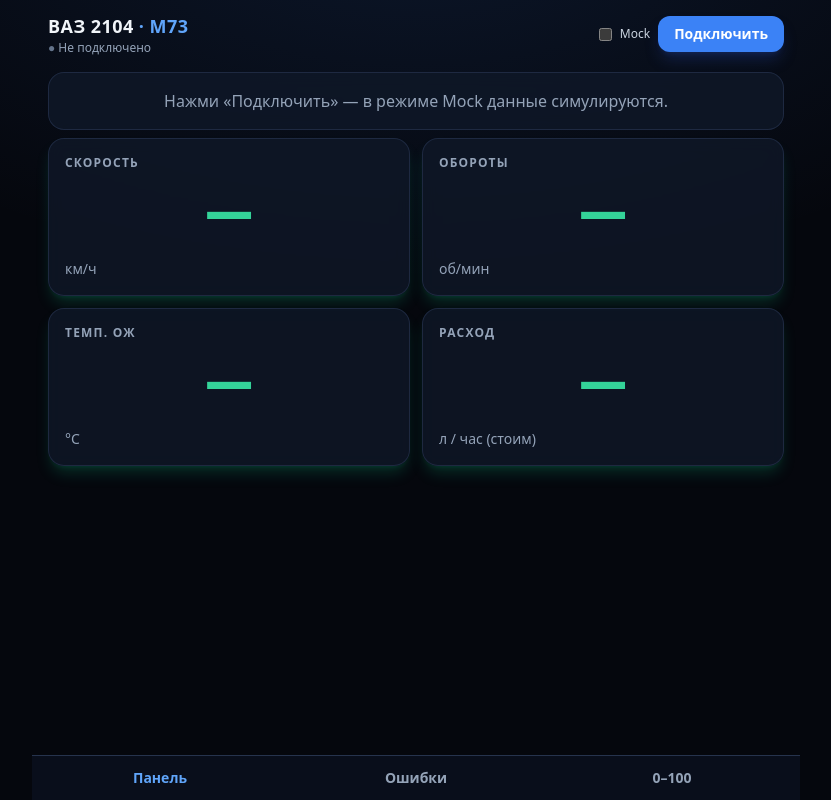
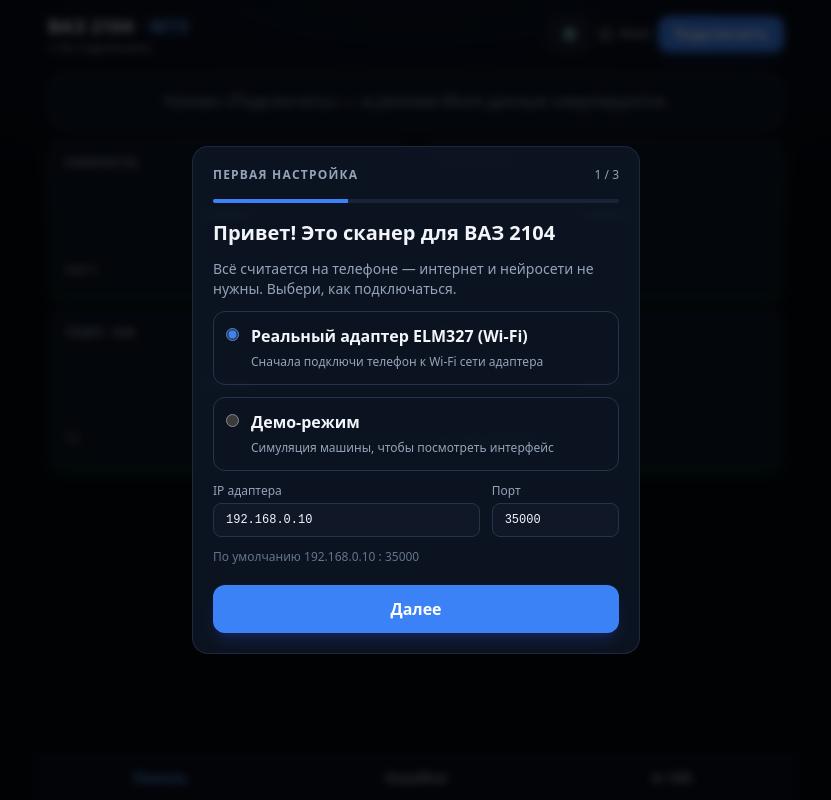
Before and after one commit to FoxTaffy/MyOldCar, a Vue app: page / in a window 1280 px wide. Shown: the whole page, without its empty margins (224-1055 px from the left). Built offline with nearby package versions, Linux system fonts and the light colour scheme; what @capacitor/core would draw is missing.

Commit message:
Add first-run setup wizard (connection, car context) with persisted prefs
Co-Authored-By: Claude Sonnet 5.5 <noreply@anthropic.com>
Claude-Session: https://claude.ai/code/session_015NSWVVCbYy2Vi6dpoRRyEs

```diff
--- a/src/App.vue
+++ b/src/App.vue
@@ -1,7 +1,10 @@
 <script setup lang="ts">
+import { ref } from 'vue'
+import OnboardingWizard from '@/components/OnboardingWizard.vue'
 import { useVehicle } from '@/composables/useVehicle'
 
 const v = useVehicle()
+const showSetup = ref(!v.prefs.onboarded)
 const tabs = [
   { to: '/', label: 'Панель' },
   { to: '/diagnostics', label: 'Ошибки' },
@@ -19,6 +22,7 @@ const tabs = [
           {{ v.status.value === 'connected' ? (v.prefs.mock ? 'Демо-режим (mock)' : 'ELM327 подключён') : v.status.value === 'connecting' ? 'Подключение…' : 'Не подключено' }}
         </div>
       </div>
+      <button class="btn-ghost !px-3 !py-2 text-sm" aria-label="Настройки" @click="showSetup = true">⚙</button>
       <label v-if="!v.isConnected.value" class="flex items-center gap-2 text-xs text-slate-300">
         <input v-model="v.prefs.mock" type="checkbox" class="accent-blue-500" /> Mock
       </label>
@@ -31,6 +35,8 @@ const tabs = [
       <RouterView />
     </main>
 
+    <OnboardingWizard v-if="showSetup" @done="showSetup = false" />
+
     <nav class="grid grid-cols-3 border-t border-night-600 bg-night-900/95 pb-[env(safe-area-inset-bottom)]">
       <RouterLink v-for="t in tabs" :key="t.to" :to="t.to" class="py-3 text-center text-sm font-semibold text-slate-400" active-class="!text-accent-glow">
         {{ t.label }}
--- /dev/null
+++ b/src/components/OnboardingWizard.vue
@@ -0,0 +1,92 @@
+<script setup lang="ts">
+import { computed, ref } from 'vue'
+import { useVehicle } from '@/composables/useVehicle'
+import type { AppSettings } from '@/types'
+
+const emit = defineEmits<{ done: [] }>()
+const { prefs, settings, connect, isConnected, status } = useVehicle()
+
+const step = ref(0)
+const total = 3
+const connectNow = ref(true)
+
+const portText = computed({
+  get: () => String(prefs.port),
+  set: (v: string) => { const n = parseInt(v, 10); if (n > 0 && n < 65536) prefs.port = n },
+})
+
+const toggles: { key: keyof AppSettings; label: string; hint: string }[] = [
+  { key: 'recentFuelServicing', label: 'Недавно обслуживались топливные магистрали / бак', hint: 'Повышает вероятность проблем с давлением топлива' },
+  { key: 'recentAirIntakeServicing', label: 'Недавно трогали впуск (ДМРВ, гофра, фильтр)', hint: 'Повышает вероятность подсоса воздуха' },
+  { key: 'recentIgnitionServicing', label: 'Недавно меняли свечи / провода / модуль зажигания', hint: 'Учитывается при пропусках зажигания' },
+  { key: 'coldStartOnly', label: 'Неисправность проявляется только на холодном', hint: 'Влияет на оценку модуля зажигания' },
+]
+
+async function finish(): Promise<void> {
+  prefs.onboarded = true
+  emit('done')
+  if (connectNow.value && status.value === 'disconnected' && !isConnected.value) await connect()
+}
+</script>
+
+<template>
+  <div class="fixed inset-0 z-50 flex items-end justify-center bg-black/70 backdrop-blur-sm sm:items-center">
+    <div class="card max-h-full w-full max-w-md space-y-4 overflow-y-auto rounded-b-none border-night-600 bg-night-900 p-5 sm:rounded-b-2xl">
+      <div class="flex items-center justify-between text-xs text-slate-400">
+        <span class="font-semibold uppercase tracking-widest">Первая настройка</span>
+        <span>{{ step + 1 }} / {{ total }}</span>
+      </div>
+      <div class="h-1 overflow-hidden rounded-full bg-night-700">
+        <div class="h-full bg-accent transition-all" :style="{ width: ((step + 1) / total) * 100 + '%' }" />
+      </div>
+
+      <section v-if="step === 0" class="space-y-3">
+        <h2 class="text-xl font-bold">Привет! Это сканер для ВАЗ 2104</h2>
+        <p class="text-sm text-slate-400">Всё считается на телефоне — интернет и нейросети не нужны. Выбери, как подключаться.</p>
+        <label class="flex items-start gap-3 rounded-xl border border-night-600 p-3">
+          <input type="radio" class="mt-1 accent-blue-500" :checked="!prefs.mock" @change="prefs.mock = false" />
+          <span><b>Реальный адаптер ELM327 (Wi-Fi)</b><br /><span class="text-xs text-slate-400">Сначала подключи телефон к Wi-Fi сети адаптера</span></span>
+        </label>
+        <label class="flex items-start gap-3 rounded-xl border border-night-600 p-3">
+          <input type="radio" class="mt-1 accent-blue-500" :checked="prefs.mock" @change="prefs.mock = true" />
+          <span><b>Демо-режим</b><br /><span class="text-xs text-slate-400">Симуляция машины, чтобы посмотреть интерфейс</span></span>
+        </label>
+        <div v-if="!prefs.mock" class="grid grid-cols-3 gap-3">
+          <label class="col-span-2 text-xs text-slate-400">IP адаптера
+            <input v-model="prefs.host" inputmode="decimal" class="mt-1 w-full rounded-lg border border-night-600 bg-night-800 px-3 py-2 font-mono text-slate-100" />
+          </label>
+          <label class="text-xs text-slate-400">Порт
+            <input v-model="portText" inputmode="numeric" class="mt-1 w-full rounded-lg border border-night-600 bg-night-800 px-3 py-2 font-mono text-slate-100" />
+          </label>
+          <p class="col-span-3 text-xs text-slate-500">По умолчанию 192.168.0.10 : 35000</p>
+        </div>
+      </section>
+
+      <section v-else-if="step === 1" class="space-y-3">
+        <h2 class="text-xl font-bold">Состояние машины</h2>
+        <p class="text-sm text-slate-400">Это помогает диагносту точнее оценить причины ошибок. Можно изменить позже на экране «Ошибки».</p>
+        <label v-for="t in toggles" :key="t.key" class="flex items-start gap-3 rounded-xl border border-night-600 p-3">
+          <input v-model="settings[t.key]" type="checkbox" class="mt-1 accent-blue-500" />
+          <span class="text-sm">{{ t.label }}<br /><span class="text-xs text-slate-500">{{ t.hint }}</span></span>
+        </label>
+      </section>
+
+      <section v-else class="space-y-3">
+        <h2 class="text-xl font-bold">Готово</h2>
+        <p class="text-sm text-slate-400">
+          Режим: <b class="text-slate-200">{{ prefs.mock ? 'демо' : `ELM327 ${prefs.host}:${prefs.port}` }}</b>.
+          Настройки можно открыть снова кнопкой ⚙ вверху.
+        </p>
+        <label class="flex items-center gap-3 text-sm">
+          <input v-model="connectNow" type="checkbox" class="accent-blue-500" /> Подключиться сразу
+        </label>
+      </section>
+
+      <div class="flex gap-3 pt-1">
+        <button v-if="step > 0" class="btn-ghost" @click="step--">Назад</button>
+        <button v-if="step < total - 1" class="btn flex-1" @click="step++">Далее</button>
+        <button v-else class="btn flex-1" @click="finish">Начать</button>
+      </div>
+    </div>
+  </div>
+</template>
--- a/src/composables/useVehicle.ts
+++ b/src/composables/useVehicle.ts
@@ -16,12 +16,16 @@ function load<T>(key: string, fallback: T): T {
   }
 }
 
-const prefs = reactive({
+const PREFS_KEY = 'myoldcar.prefs.v1'
+const prefs = reactive(load(PREFS_KEY, {
   // Вне телефона (браузер) по умолчанию работаем на заглушке.
   mock: !Capacitor.isNativePlatform(),
   host: '192.168.0.10',
   port: 35000,
-})
+  /** Пройден ли мастер первого запуска. */
+  onboarded: false,
+}))
+watch(prefs, (v) => { try { localStorage.setItem(PREFS_KEY, JSON.stringify(v)) } catch { /* ignore */ } }, { deep: true })
 const settings = reactive<AppSettings>(load(LS_KEY, { ...DEFAULT_SETTINGS }))
 watch(settings, (v) => { try { localStorage.setItem(LS_KEY, JSON.stringify(v)) } catch { /* ignore */ } }, { deep: true })
 
```
